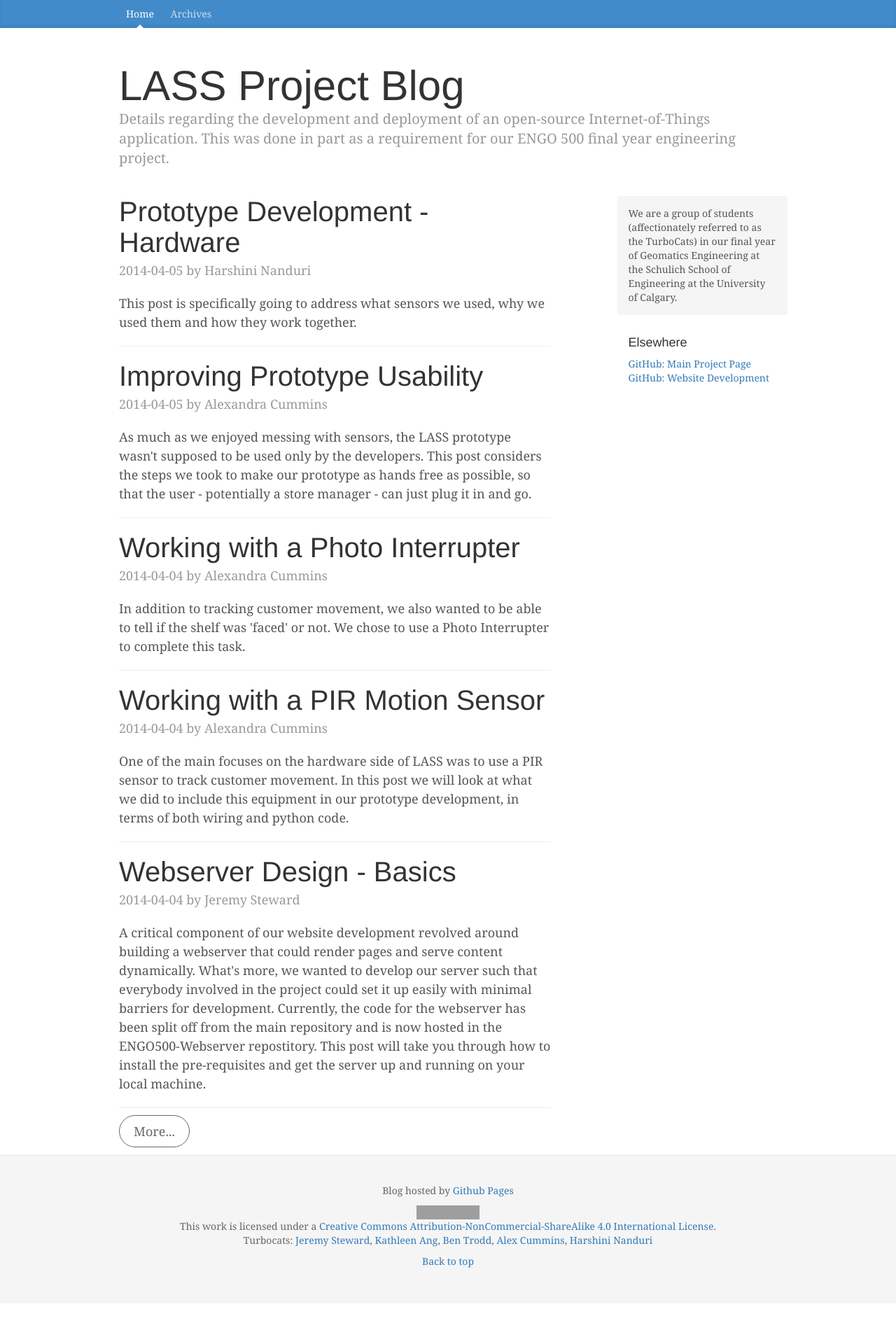
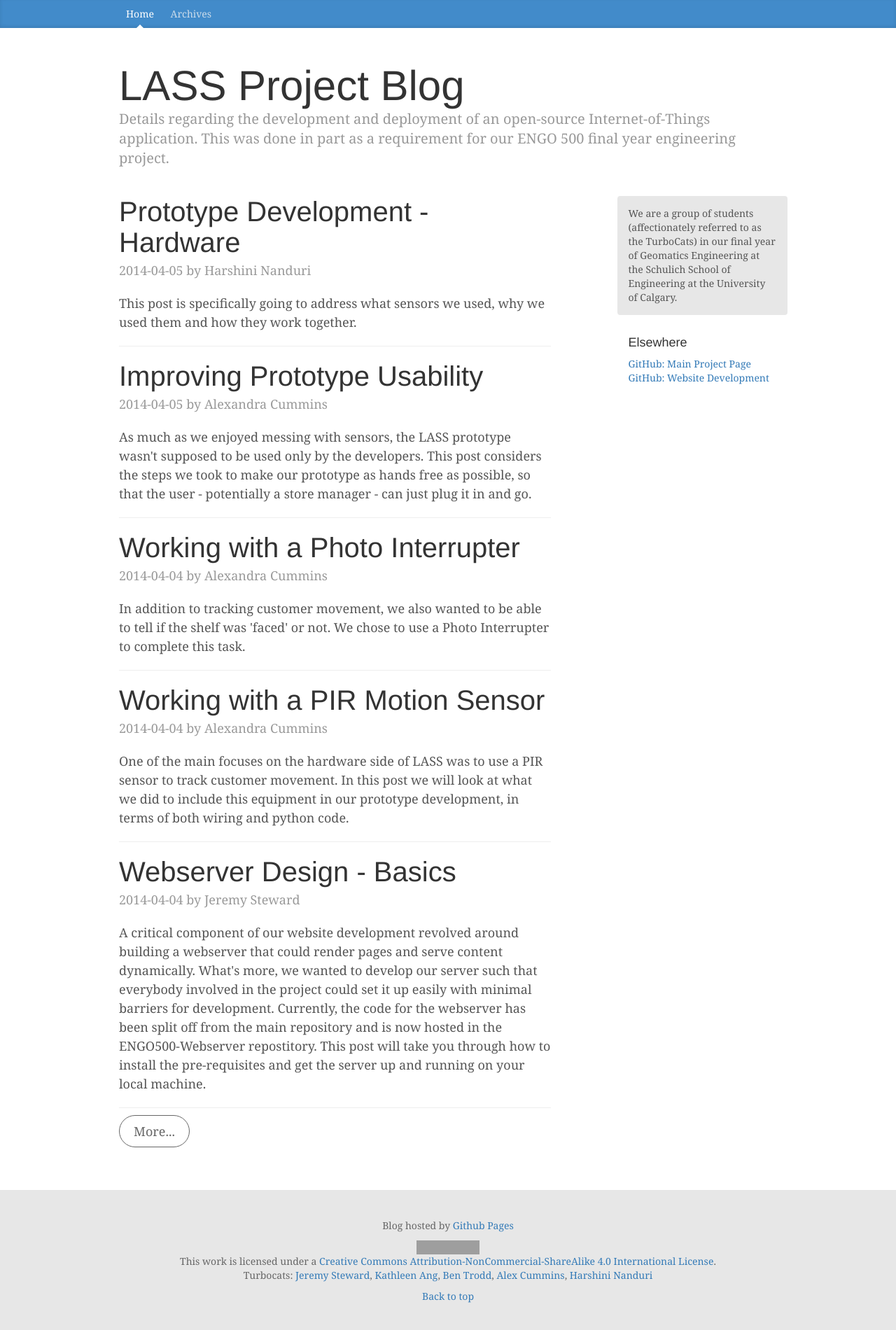
Before and after one commit to ThatGeoGuy/ENGO500, a Jekyll site: the page built from index.html, in a window 1280 px wide. Shown: the whole page at 70% size. Built offline with Jekyll 4.4.1, drawn with Linux system fonts in a browser that asks for light colours; nearby versions of some CDN libraries; before the commit the page ends 1862 px from its top, so only the background shows below that; grey boxes are pictures that could not be loaded.

Commit message:
Small CSS tweaks for footer and colors

```diff
--- a/_includes/footer.html
+++ b/_includes/footer.html
@@ -1,4 +1,5 @@
 <div class='blog-footer'>
+	<div class='container'>
 	<p>Blog hosted by <a href='https://pages.github.com'>Github Pages</a></p>
 	<a rel="license" href="http://creativecommons.org/licenses/by-nc-sa/4.0/"><img alt="Creative Commons License" style="border-width:0" src="http://i.creativecommons.org/l/by-nc-sa/4.0/88x31.png" /></a><br />This work is licensed under a <a rel="license" href="http://creativecommons.org/licenses/by-nc-sa/4.0/">Creative Commons Attribution-NonCommercial-ShareAlike 4.0 International License</a>.
 	<p>Turbocats: <a href='https://github.com/ThatGeoGuy'>Jeremy Steward</a>, <a href='https://github.com/kathleen-a'>Kathleen Ang</a>, <a href='https://github.com/b-en'>Ben Trodd</a>, <a href='https://github.com/acummins'>Alex Cummins</a>, <a href='https://github.com/hnanduri92'>Harshini Nanduri</a></p>
--- a/css/base.css
+++ b/css/base.css
@@ -2,7 +2,13 @@
  * Globals
  */
 
+html {
+  position: relative;
+  min-height: 100%;
+}
+
 body {
+  margin-bottom: 250px;
   font-family: Georgia, "Times New Roman", Times, serif;
   color: #555;
 }
@@ -116,7 +122,7 @@ img {
 }
 .sidebar-module-inset {
   padding: 15px;
-  background-color: #f5f5f5;
+  background-color: #e7e7e7;
   border-radius: 4px;
 }
 .sidebar-module-inset p:last-child,
@@ -145,7 +151,7 @@ img {
 }
 .pager > a:hover {
 	text-decoration: none;
-	background-color: #f5f5f5;
+	background-color: #e7e7e7;
 }
 
 /*
@@ -167,9 +173,13 @@ img {
  */
 
 .blog-footer {
+  position: absolute;
+  bottom: 0;
   padding: 40px 0;
+  width: 100%;
+  height: 200px;
   color: #666;
   text-align: center;
-  background-color: #f5f5f5;
+  background-color: #e7e7e7;
   border-top: 1px solid #e5e5e5;
 }
```
